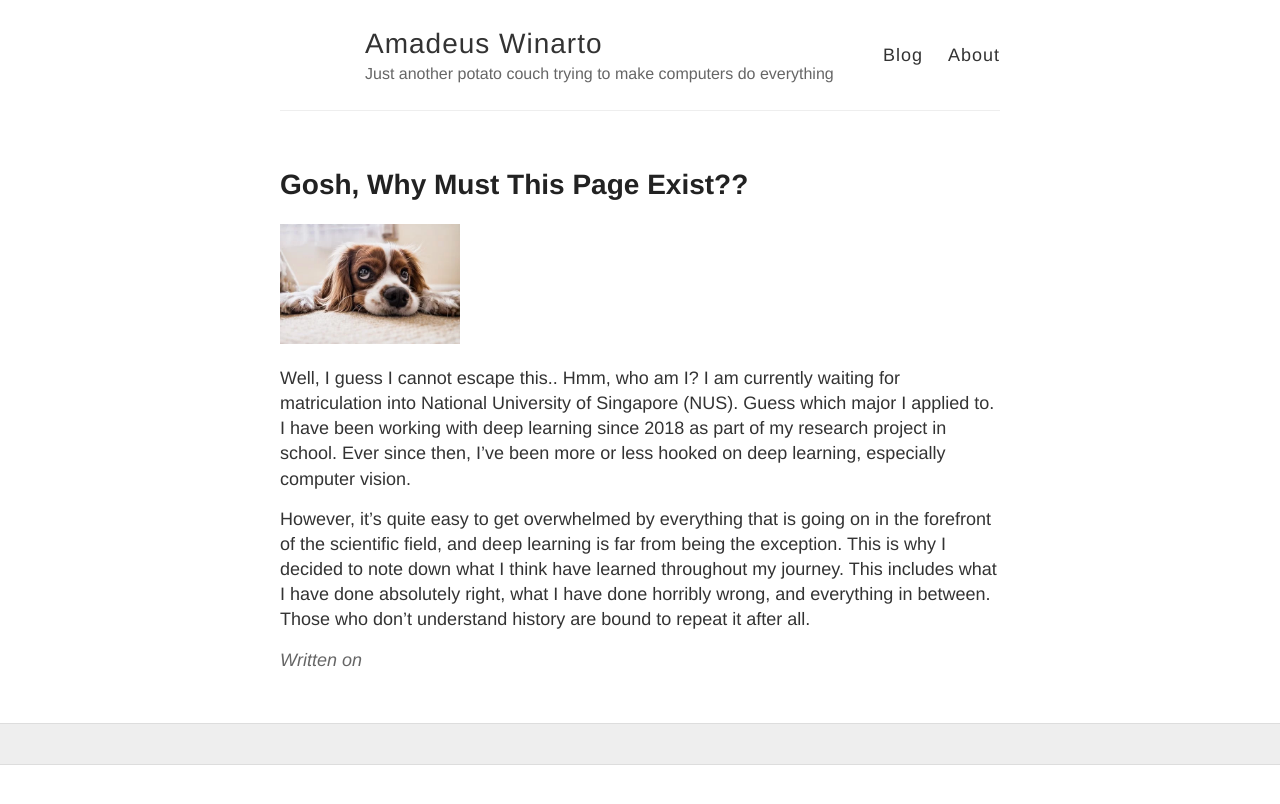
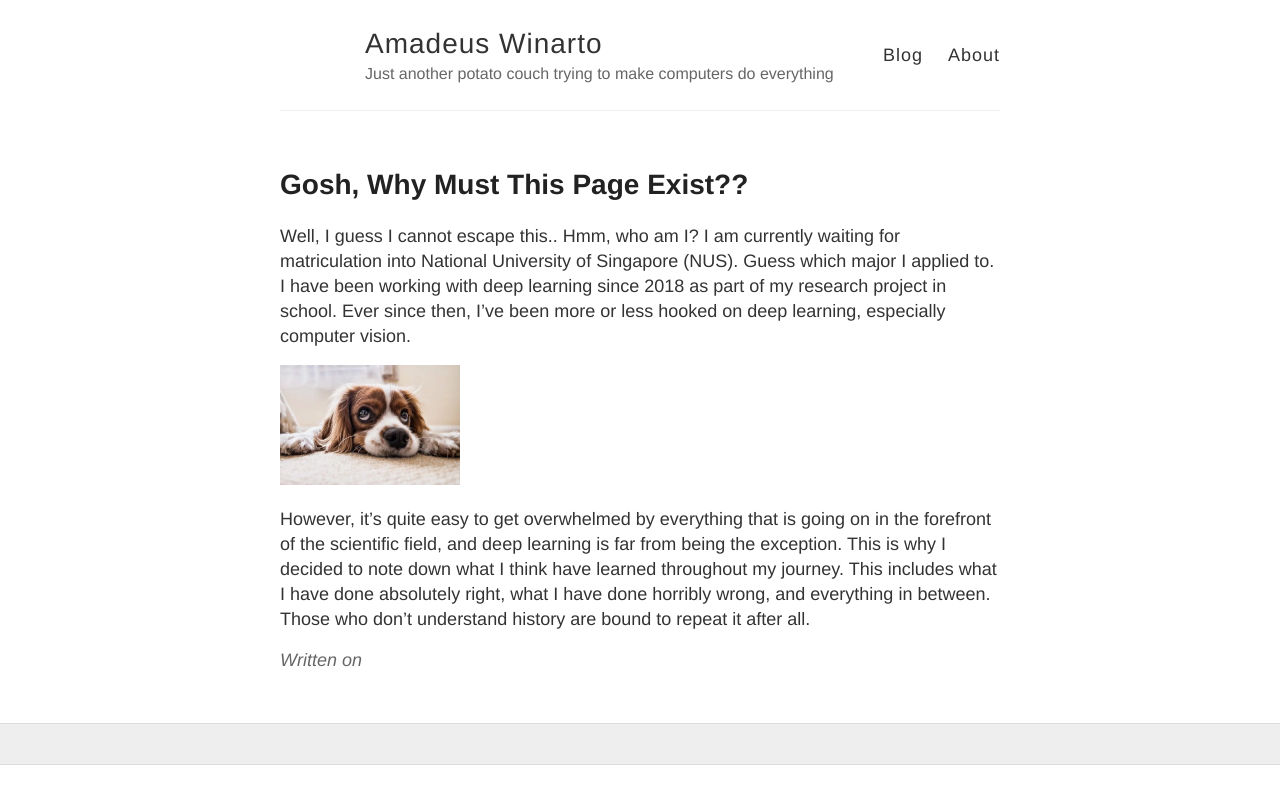
Before and after one commit to Amadeus-Winarto/amadeus-winarto.github.io, a Jekyll site: the page built from about/index.md, in a window 1280 px wide. Shown: the top 804 px of the page. Built offline with Jekyll 4.4.1, drawn with Linux system fonts in a browser that asks for light colours.

```diff
--- a/about/index.md
+++ b/about/index.md
@@ -3,10 +3,9 @@ layout: posts
 title: Gosh, Why Must This Page Exist??
 ---
 # Gosh, Why Must This Page Exist??
+Well, I guess I cannot escape this.. Hmm, who am I? I am currently waiting for matriculation into National University of Singapore (NUS). Guess which major I applied to. I have been working with deep learning since 2018 as part of my research project in school. Ever since then, I've been more or less hooked on deep learning, especially computer vision.
 <div style='float'>
 <img src="../imgs/profile/dog.webp" width="25%" height="25%">
 </div>
-Well, I guess I cannot escape this.. Hmm, who am I? I am currently waiting for matriculation into National University of Singapore (NUS). Guess which major I applied to. I have been working with deep learning since 2018 as part of my research project in school. Ever since then, I've been more or less hooked on deep learning, especially computer vision.
-
 However, it's quite easy to get overwhelmed by everything that is going on in the forefront of the scientific field, and deep
 learning is far from being the exception. This is why I decided to note down what I think have learned throughout my journey. This includes what I have done absolutely right, what I have done horribly wrong, and everything in between. Those who don't understand history are bound to repeat it after all.
```
